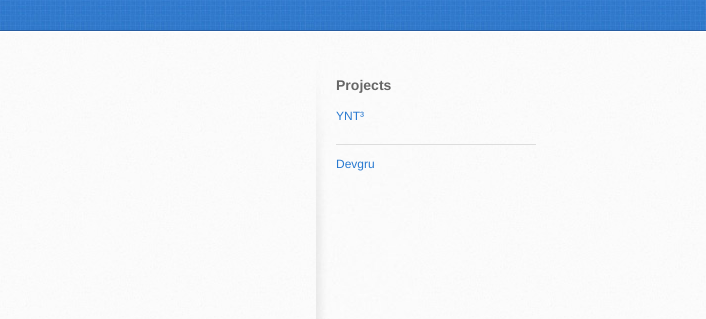
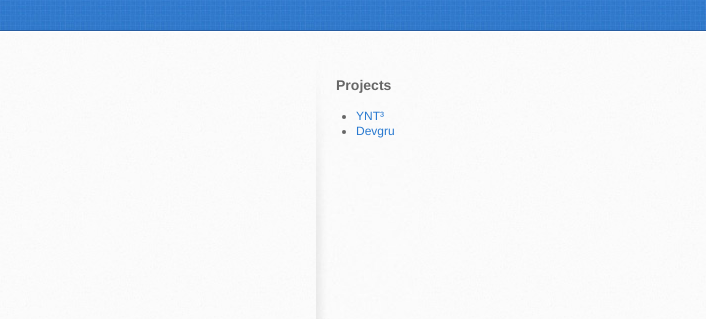
Before and after one commit to pintoverflow/pintoverflow.github.io, a plain HTML site: page index.html in a window 1280 px wide. Shown: the part 170-489 px from the top of the page, 574-1280 px from the left. Drawn offline with Linux system fonts and the light colour scheme.

Commit message:
Updated list

```diff
--- a/index.html
+++ b/index.html
@@ -38,9 +38,10 @@
         <aside id="sidebar">
 
           <h3>Projects</h3>
-          <p><a href="#">YNT&sup3;</a></p>
-          <hr/>
-          <p><a href="http://devgru.pintoverflow.com">Devgru</a></p>
+          <ul>
+            <li><a href="#">YNT&sup3;</a></li>
+            <li><a href="http://devgru.pintoverflow.com">Devgru</a></li>
+          </ul>
         </aside>
       </div>
     </div>
```
